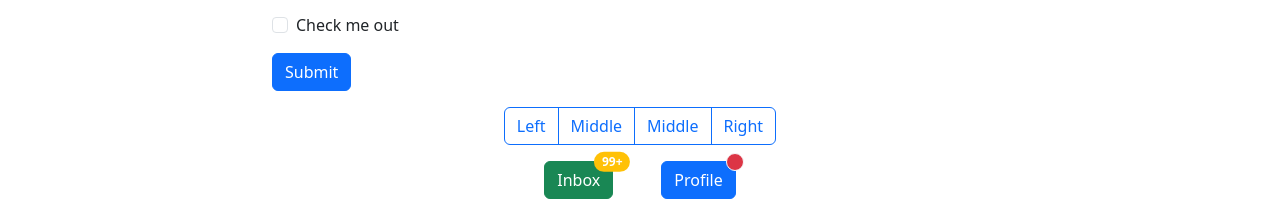
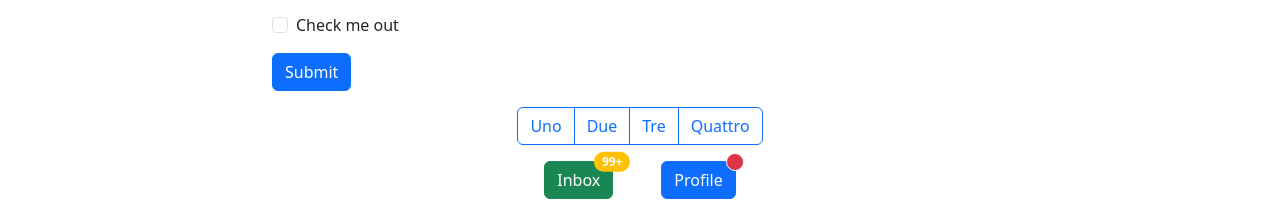
Before and after one commit to irvelervel/fs0324-U2-W2-D2, a plain HTML site: page index.html in a window 1280 px wide. Shown: the part 1062-1263 px from the top of the page. Drawn offline with nearby package versions, Linux system fonts and the light colour scheme.

Commit message:
Finishes the example with some JS

```diff
--- a/index.html
+++ b/index.html
@@ -226,17 +226,17 @@
               role="group"
               aria-label="Basic outlined example"
             >
-              <button type="button" class="btn btn-outline-primary">
-                Left
+              <button type="button" class="btn btn-outline-primary card-button">
+                Uno
               </button>
-              <button type="button" class="btn btn-outline-primary">
-                Middle
+              <button type="button" class="btn btn-outline-primary card-button">
+                Due
               </button>
-              <button type="button" class="btn btn-outline-primary">
-                Middle
+              <button type="button" class="btn btn-outline-primary card-button">
+                Tre
               </button>
-              <button type="button" class="btn btn-outline-primary">
-                Right
+              <button type="button" class="btn btn-outline-primary card-button">
+                Quattro
               </button>
             </div>
           </div>
--- a/script.js
+++ b/script.js
@@ -10,3 +10,56 @@ modalButton.addEventListener('click', function (e) {
 // modalButton.onclick = function (e) {
 //   console.log('evento scatenato al click', e)
 // }
+
+const testFunction = function () {
+  console.log('CLICCATO!')
+}
+
+//
+
+// CERCHIAMO DI FAR COMPARIRE/SCOMPARIRE LE PRIME 4 CARD ORIZZONTALI ALLA PRESSIONE
+// DEI 4 TASTI NELL'INPUT GROUP IN ALTO
+
+// 1) selezioniamo i 4 bottoni all'interno dell'input group
+let theFourButtons = document.getElementsByClassName('card-button')
+console.log('theFourButtons', theFourButtons)
+
+// voglio trasformare theFourButtons in un vero e proprio array
+theFourButtons = Array.from(theFourButtons) // ora theFourButtons è un vero e proprio array, e potete invocarci sopra slice, forEach, map, filter etc
+
+// 2) selezioniamo le prime 4 card orizzontali dentro la row
+// potrei utilizzare come selettore le classi CSS "card flex-column" -> .card.flex-column
+const allTheHorizontalCards = document.querySelectorAll('.card.flex-column') // array di 8 elementi
+console.log('allTheHorizontalCards', allTheHorizontalCards)
+
+// crea al volo un vero array da allTheHorizontalCards e ne ritaglia una porzione con i primi 4 elementi
+const firstFourHorizontalCards = Array.from(allTheHorizontalCards).slice(0, 4)
+console.log('firstFourHorizontalCards', firstFourHorizontalCards)
+
+// il primo bottone?
+
+// D R Y -> don't repeat yourself
+// for (let i = 0; i < theFourButtons.length; i++) {
+//   // 4 esecuzioni
+//   // alla prima esecuzione, i vale 0
+//   // alla seconda esecuzione, i vale 1
+//   // alla terza esecuzione, i vale 2
+//   // alla quarta esecuzione, i vale 3
+//   theFourButtons[i].addEventListener('click', function () {
+//     // qui dentro dovrei rendere invisibile la prima card, ovvero il primo elemento di firstFourHorizontalCards
+//     //   firstFourHorizontalCards[0].style.visibility = 'hidden'
+//     firstFourHorizontalCards[i].classList.toggle('invisible')
+//   })
+// }
+
+// stessa cosa, ma con il forEach
+theFourButtons.forEach(function (element, i) {
+  // verrà eseguita tante volte quanti sono gli elementi dell'array -> 4 volte
+  // element è il primo bottone al primo ciclo
+  // il secondo al secondo ciclo etc.
+  // i è zero al primo ciclo,
+  // 1 al secondo ciclo
+  element.addEventListener('click', function () {
+    firstFourHorizontalCards[i].classList.toggle('invisible')
+  })
+})
```
